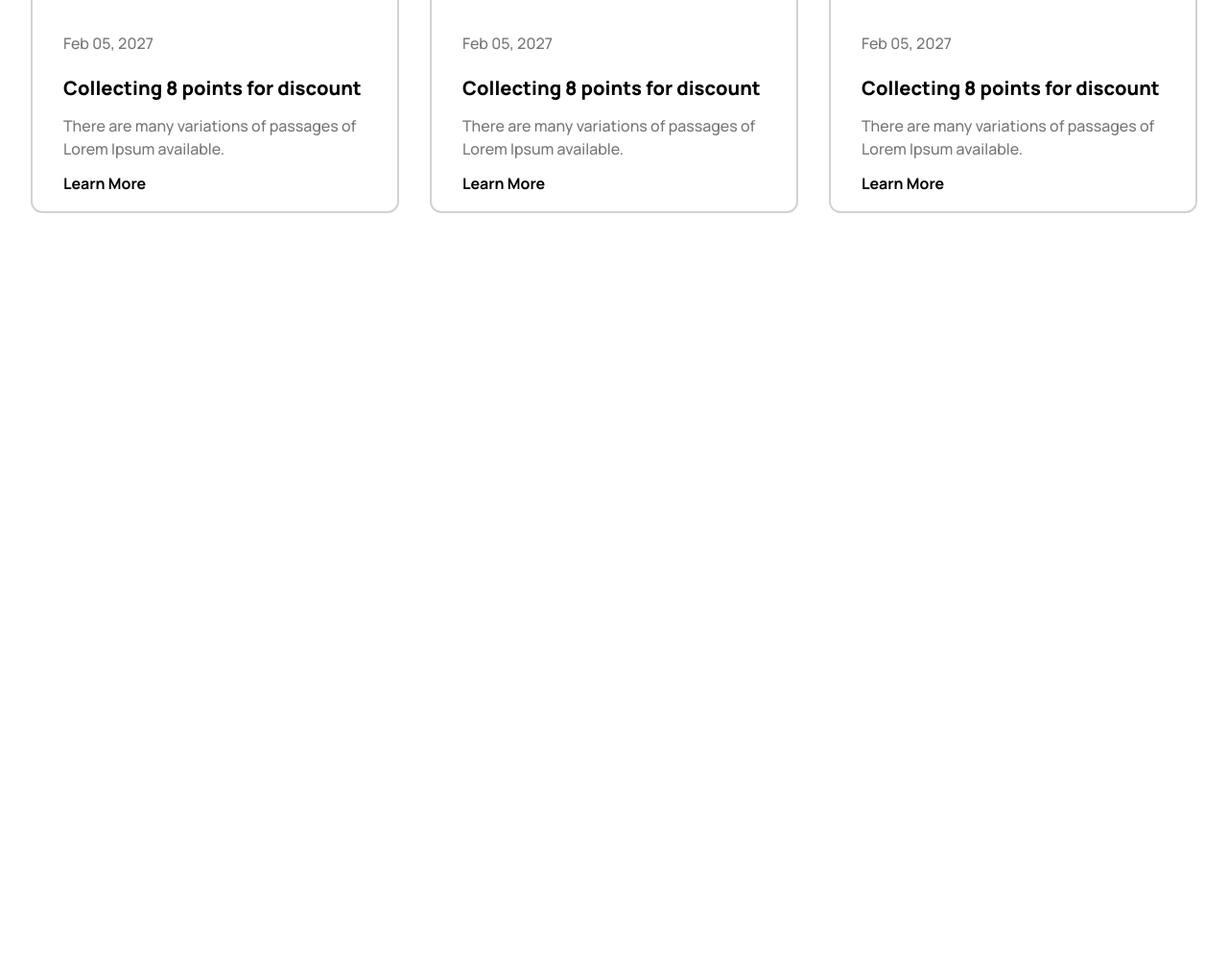
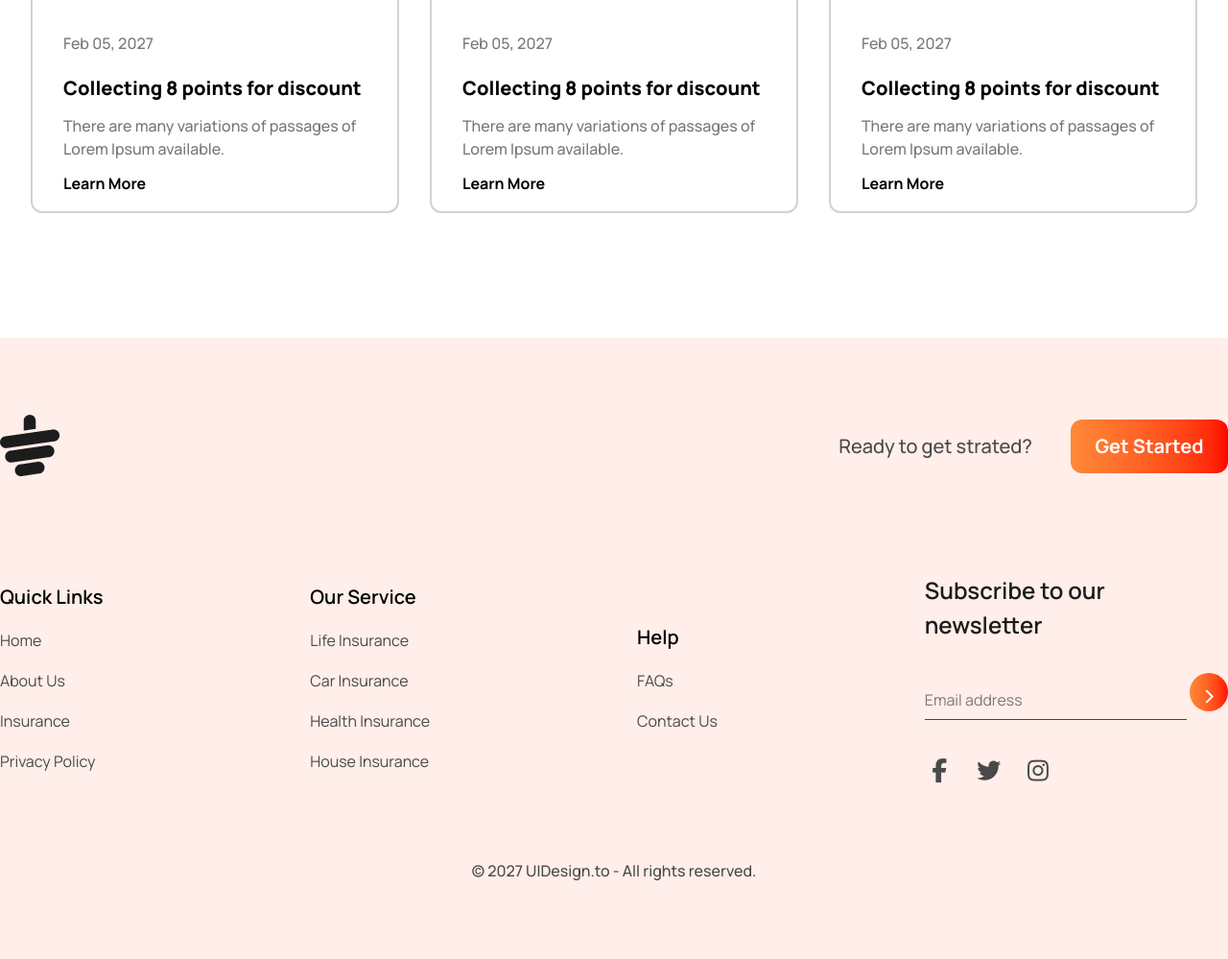
Before and after one commit to MizanurRahman-git/Tea-House, a plain HTML site: page index.html in a window 1280 px wide. Shown: the part 3213-4212 px from the top of the page at 96% size. Before the commit the page ends 3435 px from the top, so only its background shows below. Drawn offline with nearby package versions, Linux system fonts and the light colour scheme.

Commit message:
added footer section

```diff
--- a/index.html
+++ b/index.html
@@ -196,6 +196,55 @@
          </section>
     </main>
 
+    <footer class="bg-[#ffeee9] py-20 mt-[130px]">
+        <section class="max-w-[1300px] mx-auto">
+            <div class="flex justify-between">
+                <img src="./images/cup.png" alt="">
+                <div class="flex justify-between items-center gap-10">
+                    <p class="font-medium text-[20px] text-[#494949]">Ready to get strated?</p>
+
+                    <button class="bg-gradient-to-r from-[#FF8938] to-[#FF0000] w-[164px] h-[56px] rounded-xl text-white text-[20px] font-bold">Get Started</button>
+                </div>
+            </div>
+
+            <div class="mt-[100px] flex flex-col md:flex-row justify-between items-center">
+                <div>
+                    <h2 class="font-semibold text-[20px]">Quick Links</h2>
+                    <p class="text-[#494949] text-[16px] mt-[18px]">Home</p>
+                    <p class="text-[#494949] text-[16px] mt-[18px]">About Us</p>
+                    <p class="text-[#494949] text-[16px] mt-[18px]">Insurance</p>
+                    <p class="text-[#494949] text-[16px] mt-[18px]">Privacy Policy</p>
+                </div>
+                <div>
+                    <h2 class="font-semibold text-[20px]">Our Service</h2>
+                    <p class="text-[#494949] text-[16px] mt-[18px]">Life Insurance</p>
+                    <p class="text-[#494949] text-[16px] mt-[18px]">Car Insurance</p>
+                    <p class="text-[#494949] text-[16px] mt-[18px]">Health Insurance</p>
+                    <p class="text-[#494949] text-[16px] mt-[18px]">House Insurance</p>
+                </div>
+                <div>
+                    <h2 class="font-semibold text-[20px]">Help</h2>
+                    <p class="text-[#494949] text-[16px] mt-[18px]">FAQs</p>
+                    <p class="text-[#494949] text-[16px] mt-[18px]">Contact Us</p>
+                </div>
+                <div>
+                    <h2 class="font-semibold text-[24px] text-[#1C1C1C]">Subscribe to our <br/> newsletter</h2>
+                    <div class="mt-8">
+                        <input class="border-b-1 border-[#494949] w-[273px] pb-2" placeholder="Email address" type="email" name="" id="">
+                        <button class="bg-gradient-to-r from-[#FF8938] to-[#FF0000] w-10 h-10 rounded-full text-white text-[30px]">></button>
+                    </div>
+
+                    <div class="text-[#494949] mt-10 flex gap-5 text-[25px]">
+                        <i class="fa-brands fa-facebook-f"></i>
+                        <i class="fa-brands fa-twitter"></i>
+                        <i class="fa-brands fa-instagram"></i>
+                    </div>
+                </div>
+            </div>
+
+            <h2 class="text-[#494949] font-medium text-[16px] text-center mt-20">© 2027 UIDesign.to - All rights reserved.</h2>
+        </section>
+    </footer>
 
 </body>
 </html>
```
